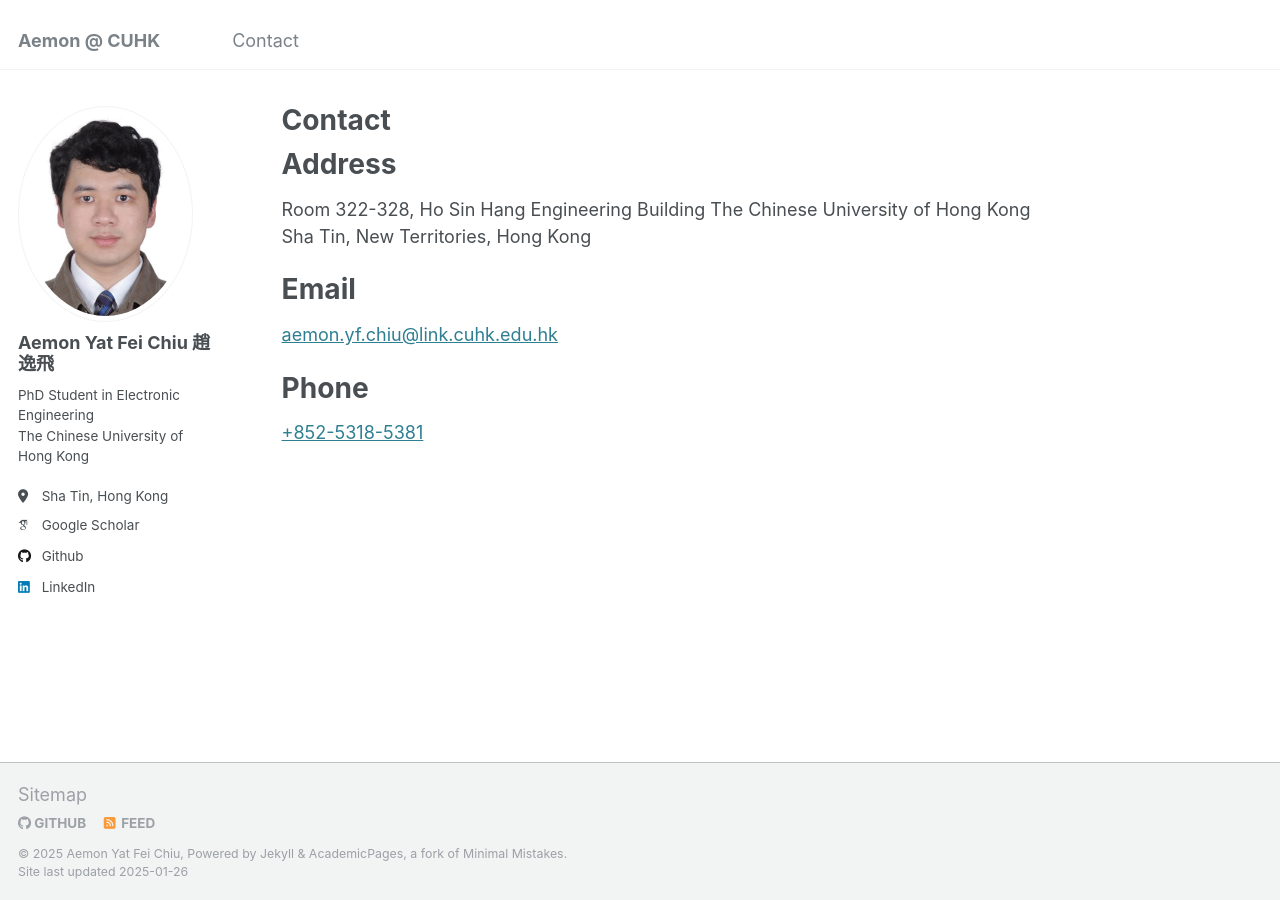
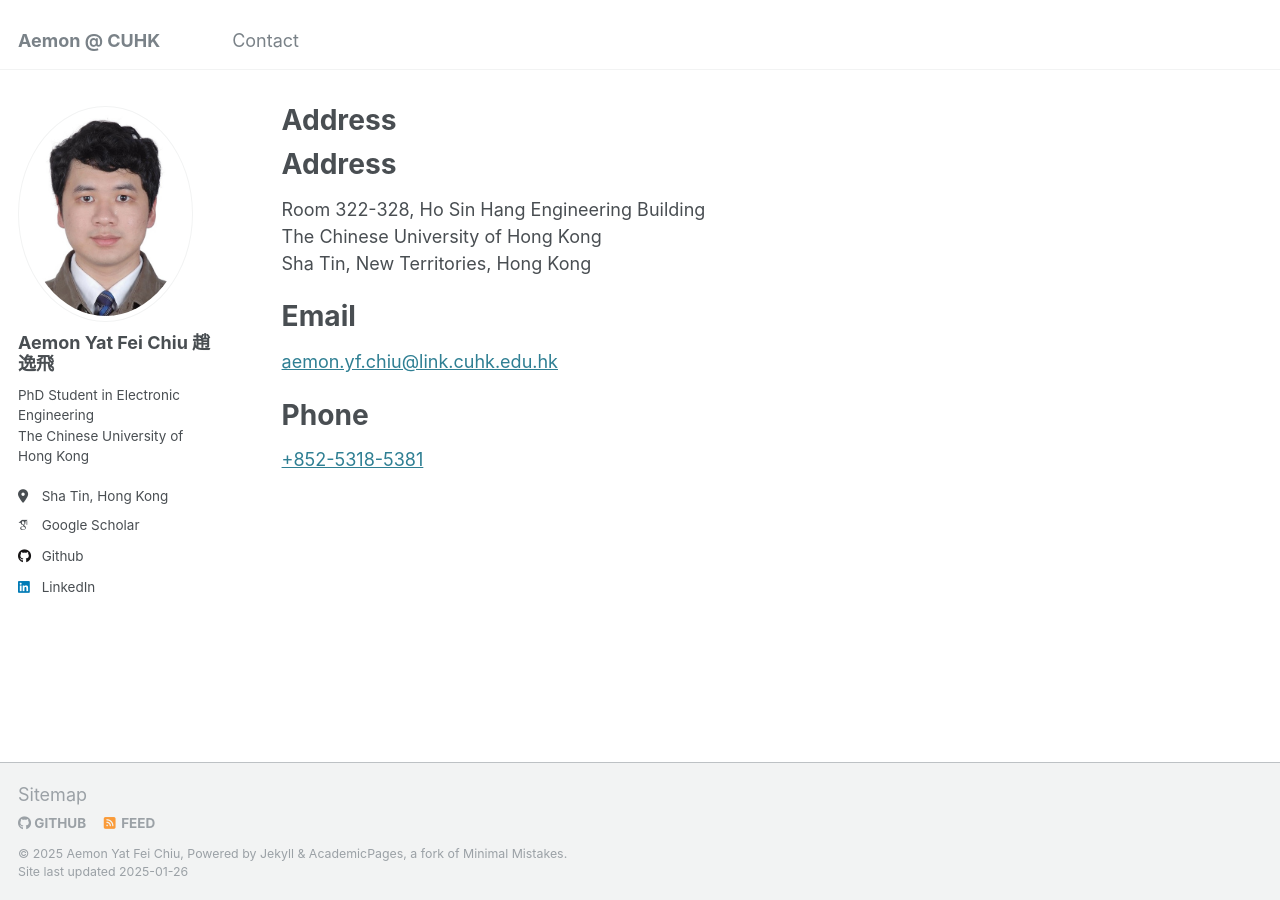
Before and after one commit to aemonyfchiu/aemonyfchiu.github.io, a Jekyll site: the page built from _pages/contact.md, in a window 1280 px wide. Built offline with Jekyll 4.4.1, drawn with Linux system fonts in a browser that asks for light colours; some web fonts are replaced; a script that is not in the unit is left out; our own code applies the rules of GitHub Pages for plain Markdown files.

Commit message:
Update contact.md

```diff
--- a/_pages/contact.md
+++ b/_pages/contact.md
@@ -1,13 +1,12 @@
 ---
 permalink: /contact
-title: "Contact"
 author_profile: true
 ---
 
 Address
 ======
-Room 322-328, Ho Sin Hang Engineering Building
-The Chinese University of Hong Kong
+Room 322-328, Ho Sin Hang Engineering Building<br>
+The Chinese University of Hong Kong<br>
 Sha Tin, New Territories, Hong Kong
 
 Email
```
